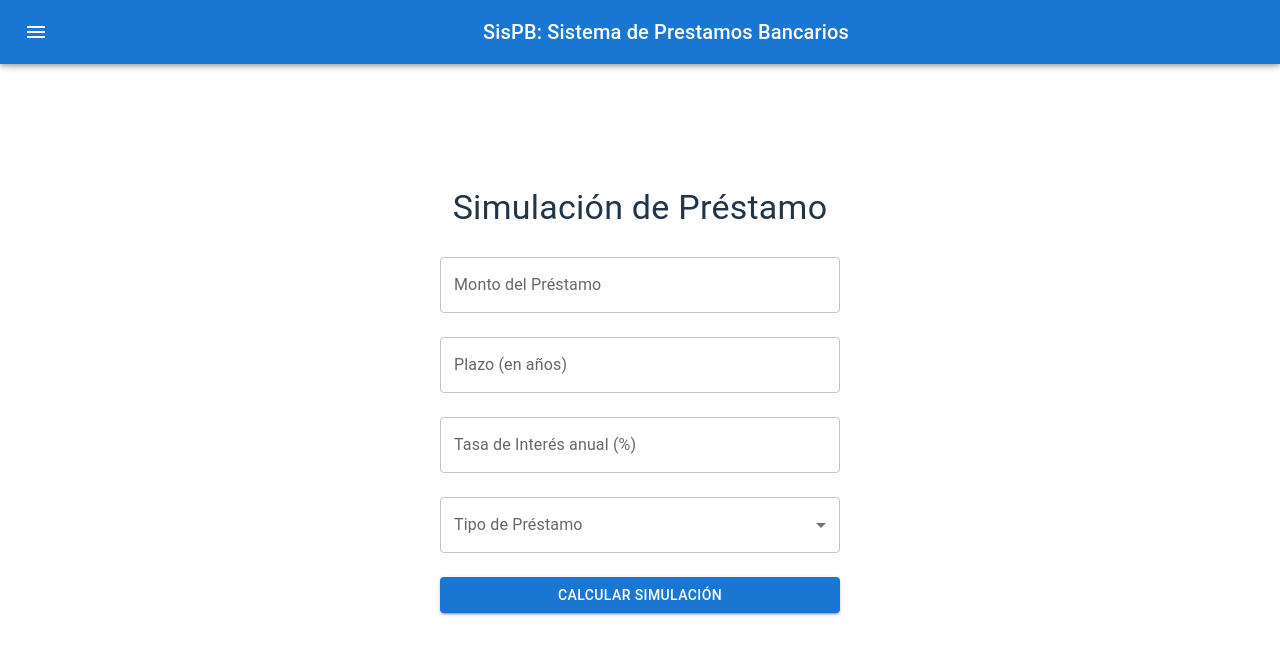
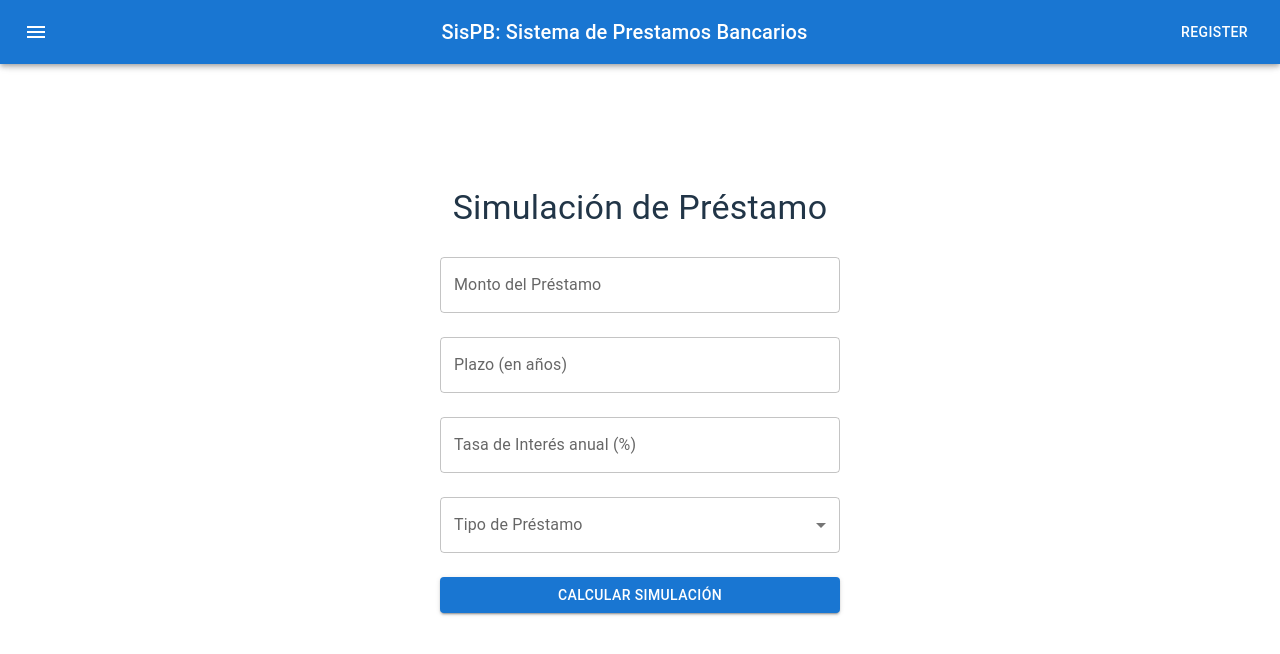
Before and after one commit to gonzaloArevalo/Lab1_tingeso, a React (Vite) app in the folder Prestamo_frontend/: page /#/simulation in a window 1280 px wide. Shown: the top 654 px of the page. Built offline with nearby package versions, Linux system fonts and the light colour scheme.

Commit message:
boton register en navbar

```diff
--- a/Prestamo_frontend/src/components/Navbar.jsx
+++ b/Prestamo_frontend/src/components/Navbar.jsx
@@ -34,7 +34,7 @@ export default function Navbar(){
               <Typography variant="h6" component="div" sx={{ flexGrow: 1 }}>
                 SisPB: Sistema de Prestamos Bancarios
               </Typography>
-
+              <Button color="inherit" onClick={() => navigate('/client/add')}>Register</Button>
             </Toolbar>
           </AppBar>
 
--- a/Prestamo_frontend/src/components/Simulation.jsx
+++ b/Prestamo_frontend/src/components/Simulation.jsx
@@ -81,7 +81,7 @@ export default function Simulation(){
 
             {simulationResult !== null && (
                 <Typography variant="h6" sx={{ mt: 3 }}>
-                    Resultado de la Simulación: {simulationResult}
+                    La cuota mensual seria de: {simulationResult}
                 </Typography>
             )}
         </Box>
```
